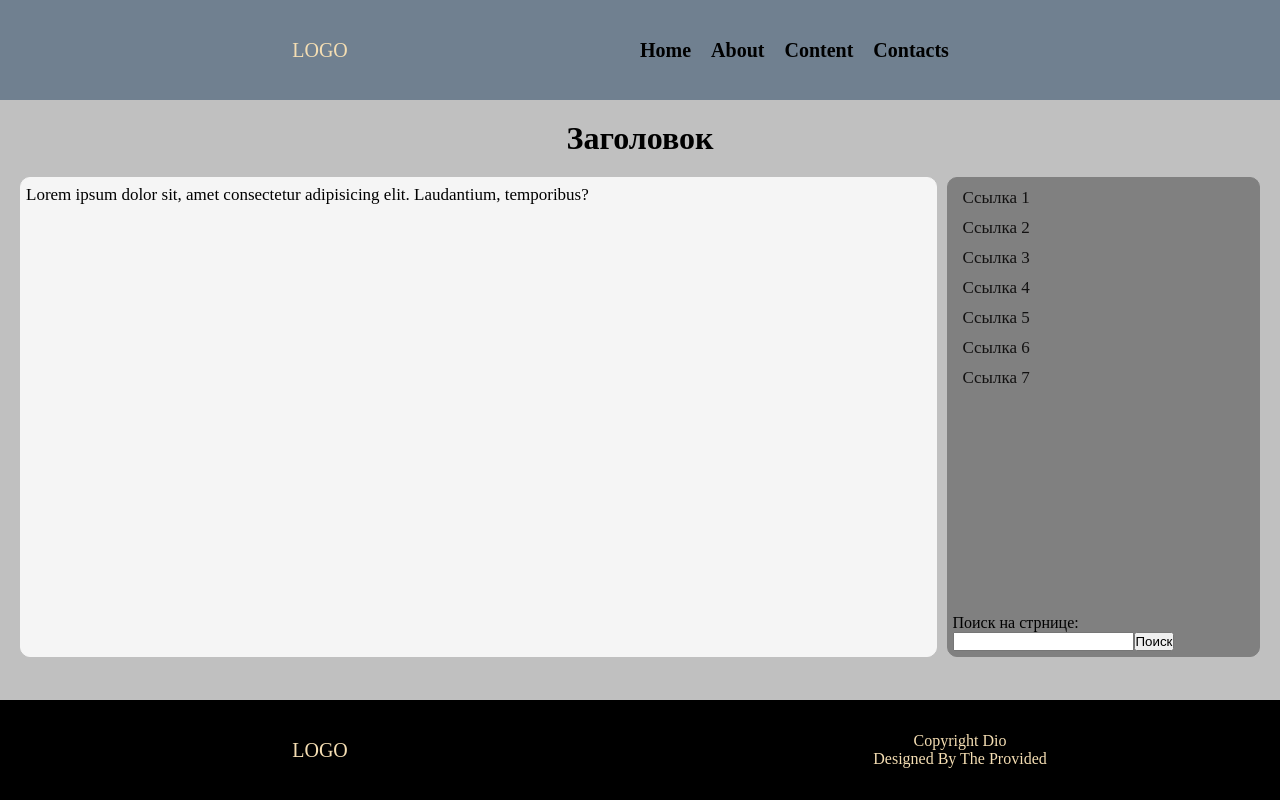
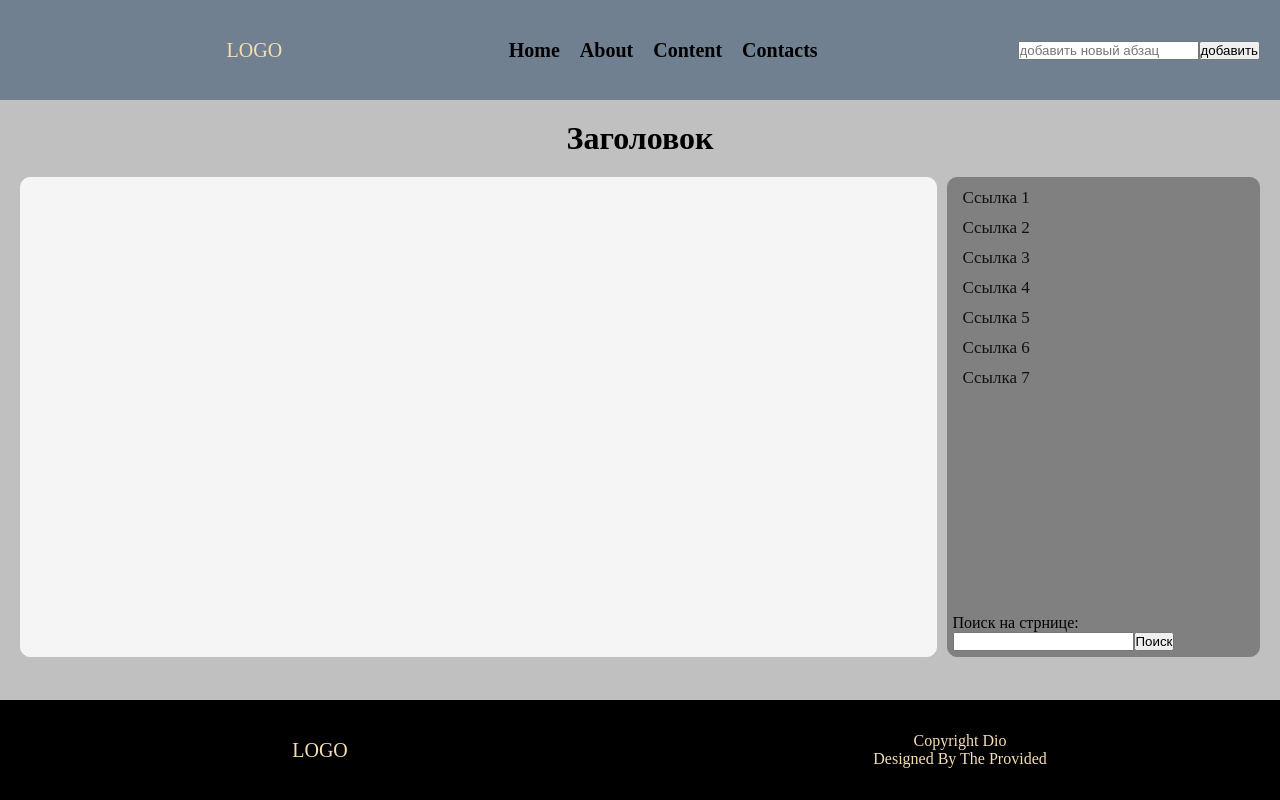
Before and after one commit to Floyd-88/git, a Vue app: page / in a window 1280 px wide. Built offline with nearby package versions, Linux system fonts and the light colour scheme.

Commit message:
addTextPost

```diff
--- a/src/App.vue
+++ b/src/App.vue
@@ -2,15 +2,24 @@
 import FooterElement from '@/Components/FooterElement.vue';
 import HeaderElement from '@/Components/HeaderElement.vue';
 import MainElement from '@/Components/MainElement.vue';
+import { ref } from 'vue';
 
+
+let text = ref('')
+let arrayText = ref([])
+function addParagraph() {
+arrayText.value.push(text.value)
+text.value = ''
+
+}
 </script>
 
 <template>
-  <HeaderElement/>
+  <HeaderElement v-model="text" @addParagraph="addParagraph"/>
 
-  <MainElement/>
+  <MainElement :arrayText="arrayText"/>
 
-    <FooterElement/>
+    <FooterElement />
 
 </template>
 
--- a/src/Components/HeaderElement.vue
+++ b/src/Components/HeaderElement.vue
@@ -1,5 +1,20 @@
+<script setup>
+import { defineProps, defineEmits } from 'vue'
+
+defineProps({
+  modelValue: {
+    type: String
+  }
+})
+let emit = defineEmits(['update:modelValue', 'addParagraph'])
+
+function addParagraph() {
+  emit('addParagraph')
+}
+</script>
+
 <template>
-      <header>
+  <header>
     <div class="logo"><a href="#">LOGO</a></div>
     <ul>
       <li><a href="#">Home</a></li>
@@ -7,18 +22,27 @@
       <li><a href="#">Content</a></li>
       <li><a href="#">Contacts</a></li>
     </ul>
+
+    <div class="addText">
+      <input
+        placeholder="добавить новый абзац"
+        type="text"
+        :value="modelValue"
+        @input="$emit('update:modelValue', $event.target.value)"
+      />
+      <button @click="addParagraph()">добавить</button>
+    </div>
   </header>
 </template>
 
 <style scoped>
-
 header {
   display: flex;
   flex-direction: row;
   align-items: center;
   height: 100px;
   flex: 0 0 auto;
-  background-color:slategrey
+  background-color: slategrey;
 }
 
 ul {
@@ -33,12 +57,16 @@ ul > li {
   color: black;
 }
 
-ul > li> a {
-    color: black;
+ul > li > a {
+  color: black;
   text-decoration: none;
 }
 
 a:hover {
-    color:rgb(78, 44, 179)
+  color: rgb(78, 44, 179);
+}
+
+.addText {
+  margin-right: 20px;
 }
 </style>
--- a/src/Components/MainElement.vue
+++ b/src/Components/MainElement.vue
@@ -3,41 +3,27 @@
     <h1>Заголовок</h1>
     <div class="main_wrapper">
       <div class="content">
-        <div ref="article">
-          Lorem ipsum dolor sit, amet consectetur adipisicing elit. Laudantium, temporibus?
-        </div>
-        <div ref="articleSearch">
+        <div ref="article" v-for="(text, index) in arrayText" :key="index">
+          {{ text }}
         </div>
       </div>
-      <AsideElement v-model:searchWord="searchWord" @goSearch="goSearch"/>
+      <AsideElement v-model:searchWord="searchWord" @goSearch="goSearch" />
     </div>
   </main>
 </template>
 <script setup>
 import AsideElement from '@/Components/AsideElement.vue'
-import {ref, watch } from 'vue'
+import { ref, defineProps } from 'vue'
+
+// eslint-disable-next-line no-unused-vars
+let props = defineProps({
+  arrayText: {
+    type: Array
+  }
+})
 
 let searchWord = ref('')
-let article = ref(null)
-let articleSearch = ref(null)
 
-function goSearch() {
-      let reggie = new RegExp(searchWord.value, "ig");
-      let found = article.value.innerHTML.search(reggie) !== -1;
-
-    if(!found) {
-      return article.value.innerHTML
-    } else {
-      article.value.style = 'display: none'
-      return articleSearch.value.innerHTML = article.value.innerHTML.replace(reggie, '<b>' + searchWord.value + '</b>');
-
-    }
-}
-
-watch(searchWord, () => {
-  articleSearch.value.innerHTML = ''
-  article.value.style = 'display: block'
-})
 
 </script>
 <style scoped>
```
